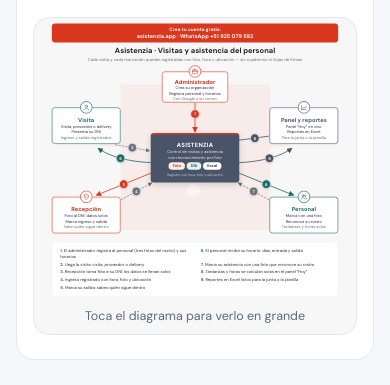
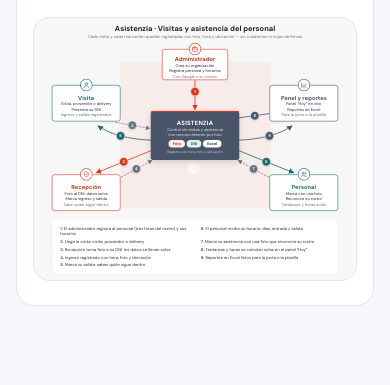
Before and after one commit to Pragma-TI/Pragma-TI, a website: page videos.html in a window 390 px wide. Shown: the part 714-1099 px from the top of the page. After the commit the page ends 1048 px from the top, so only its background shows below. Drawn offline with Linux system fonts and the light colour scheme.

Commit message:
Catálogo: los diagramas empiezan por su título, sin la franja roja ni la nota de abajo
Co-Authored-By: Claude Opus 5.5 <noreply@anthropic.com>

```diff
--- a/videos.html
+++ b/videos.html
@@ -101,7 +101,6 @@
     .diag { position: relative; width: 1120px; transform-origin: 0 0; font-family: 'DM Sans', system-ui, sans-serif; color: #2B2F36; }
     .diag > svg { position: absolute; left: 0; top: 0; pointer-events: none; }
     .diag > div { position: absolute; box-sizing: border-box; }
-    .d-franja { display: flex; align-items: center; justify-content: center; text-align: center; background: #D9381E; border-radius: 12px; color: #fff; font-size: 16.5px; line-height: 23px; font-weight: 700; letter-spacing: .01em; }
     .d-titulo { text-align: center; font-size: 26px; line-height: 32px; font-weight: 700; color: #222; }
     .d-frase { text-align: center; font-size: 14.5px; line-height: 20px; color: #6B7280; }
     .d-centro { padding: 16px 10px 10px; display: flex; align-items: center; justify-content: center; text-align: center; background: #4A5468; border-top: 5px solid #D9381E; border-radius: 10px; box-shadow: 0 8px 22px rgba(43,47,54,.18); color: #E6E9EE; font-size: 14px; line-height: 19px; }
@@ -110,11 +109,8 @@
     .d-num { width: 32px; height: 32px; border-radius: 50%; border: 2.5px solid #fff; box-shadow: 0 2px 6px rgba(0,0,0,.15); color: #fff; font-size: 14px; font-weight: 700; display: flex; align-items: center; justify-content: center; }
     .d-leyenda { padding: 20px 28px; display: grid; grid-auto-flow: column; grid-template-columns: repeat(2, minmax(0, 1fr)); column-gap: 40px; row-gap: 7px; background: #fff; border: 1.5px solid #E3E5E9; border-radius: 12px; }
     .d-leyenda p { margin: 0; font-size: 14.5px; line-height: 20px; color: #2B2F36; }
-    .proceso-img { padding: 8px 8px 10px; }
+    .proceso-img { padding: 8px; }
     .proceso-img img { display: block; width: 100%; height: auto; }
-    .proceso-img a::after { content: 'Haz clic en la imagen para verla en grande'; display: block; margin-top: 6px; text-align: center; font-size: 12.5px; color: var(--suave); }
-    .proceso-nota { margin: 0; padding: 0 8px 10px; }
-    .proceso-nota::before { content: 'Haz clic en el diagrama para verlo en grande'; display: block; text-align: center; font-size: 12.5px; color: var(--suave); }
     .diag-marco { cursor: zoom-in; }
     /* Diagrama en grande (celular): se puede desplazar en las dos direcciones */
     .diag-zoom { position: fixed; inset: 0; z-index: 1000; background: #F7F7F8; overflow: auto; -webkit-overflow-scrolling: touch; }
@@ -136,9 +132,6 @@
       .app { border-radius: 18px; }
       .principal { padding-bottom: 28px; }
       /* Diagrama en celular: se ve completo y reducido, como la imagen de Renta Corta; al tocarlo se abre en grande */
-      .proceso-nota::before { content: 'Toca el diagrama para verlo en grande'; }
-      .proceso-img a::after, .proceso-nota::before { display: block; margin-top: 6px; text-align: center; font-size: 12.5px; color: var(--suave); }
-      .proceso-img a::after { content: 'Toca la imagen para verla en grande'; }
       .proceso-img { padding: 12px 8px; }
       .intro, .app:nth-child(even) .intro { flex-direction: column; align-items: stretch; gap: 20px; padding: 24px 16px; }
       .intro h2 { font-size: 30px; }
@@ -213,19 +206,20 @@
 
   function diagrama(app) {
     const d = PROCESOS[app.id]
-    if (!d) return `<div class="proceso-img"><a href="img/procesos/renta-corta.webp?v=1" target="_blank" rel="noopener"><img src="img/procesos/renta-corta.webp?v=1" width="1600" height="1203" loading="lazy" alt="Cómo funciona ${app.nombre}: Airbnb avisa cada reserva, el huésped registra a sus acompañantes, el conserje marca la llegada, limpieza confirma con fotos y el anfitrión recibe reportes y alertas."></a></div>`
-    const pos = c => `left:${c.x}px;top:${c.y}px;width:${c.w}px;${c.h ? `height:${c.h}px;` : ''}`
-    return `<div class="diag-marco"><div class="diag" style="height:${d.alto}px" data-alto="${d.alto}">
-      <svg viewBox="0 0 1120 ${d.alto}" width="1120" height="${d.alto}" aria-hidden="true">${d.casa}</svg>
-      <svg viewBox="0 0 1120 ${d.alto}" width="1120" height="${d.alto}" aria-hidden="true">${d.lineas}</svg>
-      <div class="d-franja" style="${pos(d.franja)}">${d.franja.html}</div>
+    if (!d) return `<div class="proceso-img"><a href="img/procesos/renta-corta.webp?v=1" target="_blank" rel="noopener" title="Haz clic para verla en grande"><img src="img/procesos/renta-corta.webp?v=1" width="1600" height="1203" loading="lazy" alt="Cómo funciona ${app.nombre}: Airbnb avisa cada reserva, el huésped registra a sus acompañantes, el conserje marca la llegada, limpieza confirma con fotos y el anfitrión recibe reportes y alertas."></a></div>`
+    const DY = 78   // se quita la franja roja de arriba: el título queda a 20 px del borde
+    const pos = c => `left:${c.x}px;top:${c.y - DY}px;width:${c.w}px;${c.h ? `height:${c.h}px;` : ''}`
+    const alto = d.alto - DY
+    return `<div class="diag-marco" title="Haz clic para verlo en grande"><div class="diag" style="height:${alto}px" data-alto="${alto}">
+      <svg viewBox="0 ${DY} 1120 ${alto}" width="1120" height="${alto}" aria-hidden="true">${d.casa}</svg>
+      <svg viewBox="0 ${DY} 1120 ${alto}" width="1120" height="${alto}" aria-hidden="true">${d.lineas}</svg>
       <div class="d-titulo" style="${pos(d.titulo)}">${d.titulo.html}</div>
       <div class="d-frase" style="${pos(d.frase)}">${d.frase.html}</div>
       <div class="d-centro" style="${pos(d.centro)}">${d.centro.html}</div>
       ${d.tarjetas.map(t => `<div class="d-tarjeta" style="${pos(t)}--c:${t.color}"><svg viewBox="0 0 44 44" aria-hidden="true">${t.icono || ''}</svg>${t.html}</div>`).join('')}
       ${d.numeros.map(n => `<div class="d-num" style="${pos(n)}background:${n.color}" aria-hidden="true">${n.n}</div>`).join('')}
       <div class="d-leyenda" style="${pos({ ...d.leyenda, h: 0 })}min-height:${d.leyenda.h}px;grid-template-rows:repeat(${d.leyenda.filas},auto)">${d.leyenda.html}</div>
-    </div></div><p class="proceso-nota"></p>`
+    </div></div>`
   }
 
   // Escala el lienzo de 1120 px al ancho disponible (en celular el diagrama se apila y no se escala).
```
